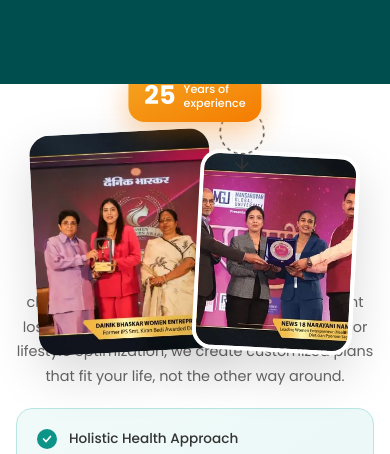
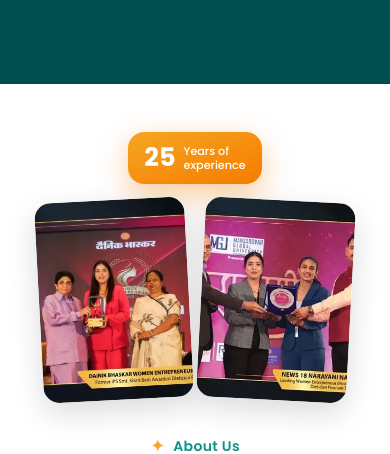
Before and after one commit to avirajsharma-ops/dtps-website, a Next.js app: page / in a window 390 px wide. Shown: the part 760-1214 px from the top of the page. Built offline with nearby package versions, Linux system fonts and the light colour scheme; no server answers; the database is empty.

Commit message:
feat: Add mobile layout for About Us section with responsive images and updated styling

```diff
--- a/components/AboutUsSection.tsx
+++ b/components/AboutUsSection.tsx
@@ -37,12 +37,13 @@ export default function AboutUsSection() {
       ref={sectionRef}
       className="bg-white py-12 md:py-20 px-4 md:px-8 overflow-hidden"
     >
-      <div className="max-w-[1200px] mx-auto flex flex-col md:flex-row items-center gap-6 md:gap-16 justify-center">
+      <div className="max-w-[1200px] mx-auto flex flex-col md:flex-row items-center gap-8 md:gap-16 justify-center">
         {/* Left Side - Images */}
-        <div className="relative w-full md:min-w-[320px] max-w-[400px] md:max-w-[550px] flex-1 h-[320px] md:h-[500px] mx-auto">
+        {/* Desktop Images Layout */}
+        <div className="relative w-full md:min-w-[320px] max-w-[400px] md:max-w-[550px] flex-1 hidden md:block h-[500px] mx-auto">
           {/* Main Image - Woman eating salad */}
           <div
-            className={`absolute left-[5%] md:left-0 top-0 w-[180px] md:w-[280px] h-[220px] md:h-[360px] rounded-[20px] overflow-hidden shadow-[0_20px_50px_rgba(0,0,0,0.15)] z-[2] transition-all duration-[800ms] ease-[cubic-bezier(0.4,0,0.2,1)] ${
+            className={`absolute left-0 top-0 w-[280px] h-[360px] rounded-[20px] overflow-hidden shadow-[0_20px_50px_rgba(0,0,0,0.15)] z-[2] transition-all duration-[800ms] ease-[cubic-bezier(0.4,0,0.2,1)] ${
               isVisible ? 'translate-y-0 opacity-100' : 'translate-y-[50px] opacity-0'
             }`}
             style={{ transform: isVisible ? 'translateY(0) rotate(-3deg)' : 'translateY(50px) rotate(-3deg)' }}
@@ -57,7 +58,7 @@ export default function AboutUsSection() {
 
           {/* Second Image - Woman with vegetables */}
           <div
-            className={`absolute right-[5%] md:right-0 top-[20px] md:top-[30px] w-[160px] md:w-[240px] h-[200px] md:h-[300px] rounded-[20px] overflow-hidden shadow-[0_20px_50px_rgba(0,0,0,0.15)] z-[3] border-4 border-white transition-all duration-[800ms] ease-[cubic-bezier(0.4,0,0.2,1)] delay-200 ${
+            className={`absolute right-0 top-[30px] w-[240px] h-[300px] rounded-[20px] overflow-hidden shadow-[0_20px_50px_rgba(0,0,0,0.15)] z-[3] border-4 border-white transition-all duration-[800ms] ease-[cubic-bezier(0.4,0,0.2,1)] delay-200 ${
               isVisible ? 'translate-y-0 opacity-100' : 'translate-y-[50px] opacity-0'
             }`}
             style={{ transform: isVisible ? 'translateY(0) rotate(3deg)' : 'translateY(50px) rotate(3deg)' }}
@@ -72,7 +73,7 @@ export default function AboutUsSection() {
 
           {/* Decorative Dashed Circle with Arrow */}
           <div
-            className={`absolute right-[30%] md:right-[60px] top-[45%] md:top-1/2 -translate-y-1/2 w-[50px] md:w-[80px] h-[50px] md:h-[80px] z-[4] transition-opacity duration-[800ms] delay-[600ms] ${
+            className={`absolute right-[60px] top-1/2 -translate-y-1/2 w-[80px] h-[80px] z-[4] transition-opacity duration-[800ms] delay-[600ms] ${
               isVisible ? 'opacity-100' : 'opacity-0'
             }`}
           >
@@ -112,18 +113,70 @@ export default function AboutUsSection() {
 
           {/* Years Badge */}
           <div
-            className={`absolute left-1/2 bottom-[10px] md:bottom-[30px] -translate-x-1/2 bg-gradient-to-br from-[#f5a623] to-[#f57c00] rounded-2xl px-4 py-3 md:px-6 md:py-4 flex items-center gap-2 md:gap-3 shadow-[0_10px_30px_rgba(245,124,0,0.4)] z-[5] transition-all duration-[600ms] ease-[cubic-bezier(0.4,0,0.2,1)] delay-[400ms] ${
+            className={`absolute left-1/2 bottom-[30px] -translate-x-1/2 bg-gradient-to-br from-[#f5a623] to-[#f57c00] rounded-2xl px-6 py-4 flex items-center gap-3 shadow-[0_10px_30px_rgba(245,124,0,0.4)] z-[5] transition-all duration-[600ms] ease-[cubic-bezier(0.4,0,0.2,1)] delay-[400ms] ${
               isVisible ? 'scale-100 opacity-100' : 'scale-[0.8] opacity-0'
             }`}
           >
-            <span className="text-[1.6rem] md:text-[2.5rem] font-bold text-white leading-none">
+            <span className="text-[2.5rem] font-bold text-white leading-none">
               25
             </span>
-            <span className="text-[0.7rem] md:text-[0.9rem] font-medium text-white leading-tight">
+            <span className="text-[0.9rem] font-medium text-white leading-tight">
               Years of
               <br />
               experience
             </span>
+          </div>
+        </div>
+
+        {/* Mobile Images Layout - Separate structure */}
+        <div className="md:hidden w-full max-w-[350px] mx-auto">
+          {/* Years Badge - Top on mobile */}
+          <div
+            className={`mx-auto mb-4 bg-gradient-to-br from-[#f5a623] to-[#f57c00] rounded-2xl px-4 py-3 flex items-center justify-center gap-2 shadow-[0_10px_30px_rgba(245,124,0,0.4)] w-fit transition-all duration-[600ms] ease-[cubic-bezier(0.4,0,0.2,1)] ${
+              isVisible ? 'scale-100 opacity-100' : 'scale-[0.8] opacity-0'
+            }`}
+          >
+            <span className="text-[1.6rem] font-bold text-white leading-none">
+              25
+            </span>
+            <span className="text-[0.7rem] font-medium text-white leading-tight">
+              Years of
+              <br />
+              experience
+            </span>
+          </div>
+
+          {/* Mobile Images - Side by side */}
+          <div className="flex justify-center gap-3 relative">
+            {/* Main Image */}
+            <div
+              className={`w-[150px] h-[200px] rounded-[16px] overflow-hidden shadow-[0_10px_30px_rgba(0,0,0,0.15)] transition-all duration-[800ms] ease-[cubic-bezier(0.4,0,0.2,1)] ${
+                isVisible ? 'translate-y-0 opacity-100' : 'translate-y-[30px] opacity-0'
+              }`}
+              style={{ transform: isVisible ? 'rotate(-3deg)' : 'translateY(30px) rotate(-3deg)' }}
+            >
+              <Image
+                src="/img/image-24-1.webp"
+                alt="Woman enjoying healthy food"
+                fill
+                className="object-cover"
+              />
+            </div>
+
+            {/* Second Image */}
+            <div
+              className={`w-[150px] h-[200px] rounded-[16px] overflow-hidden shadow-[0_10px_30px_rgba(0,0,0,0.15)] border-3 border-white transition-all duration-[800ms] ease-[cubic-bezier(0.4,0,0.2,1)] delay-200 ${
+                isVisible ? 'translate-y-0 opacity-100' : 'translate-y-[30px] opacity-0'
+              }`}
+              style={{ transform: isVisible ? 'rotate(3deg)' : 'translateY(30px) rotate(3deg)' }}
+            >
+              <Image
+                src="/img/image-27.webp"
+                alt="Woman with healthy vegetables"
+                fill
+                className="object-cover"
+              />
+            </div>
           </div>
         </div>
 
```
